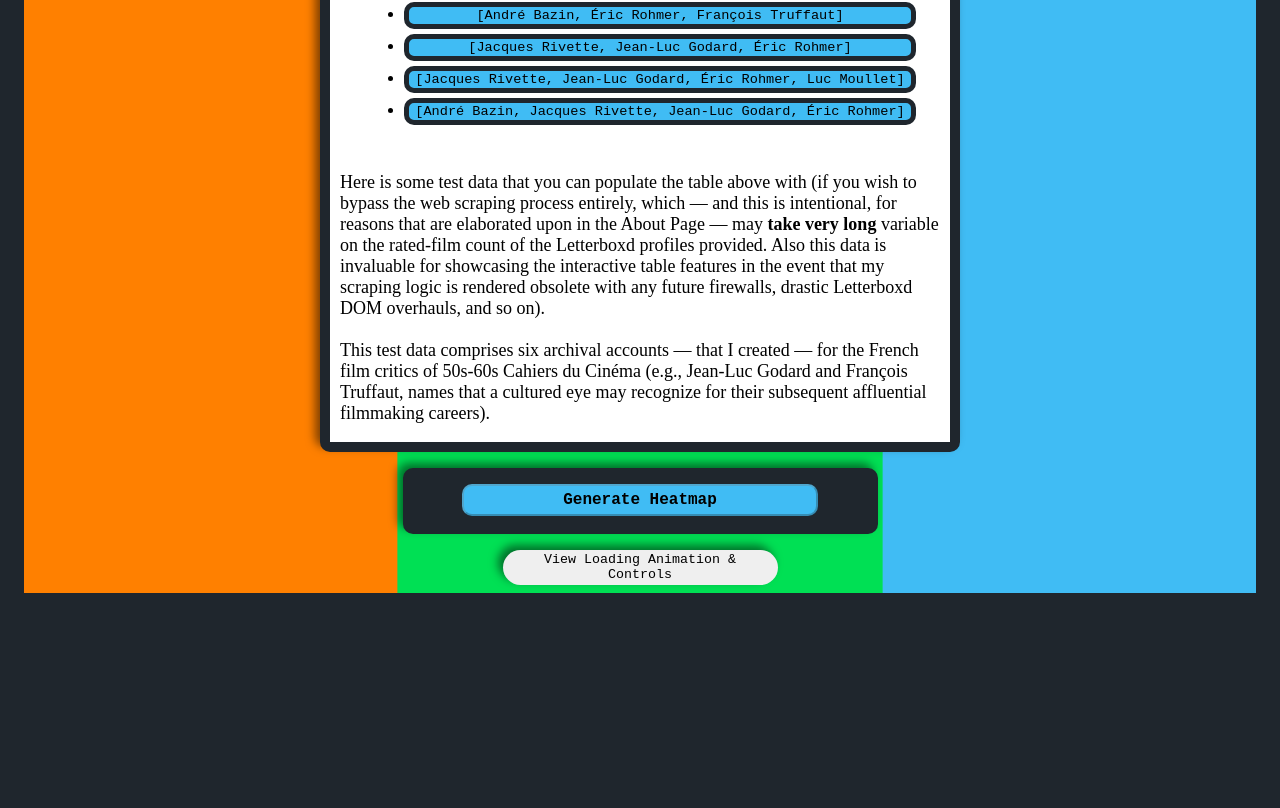
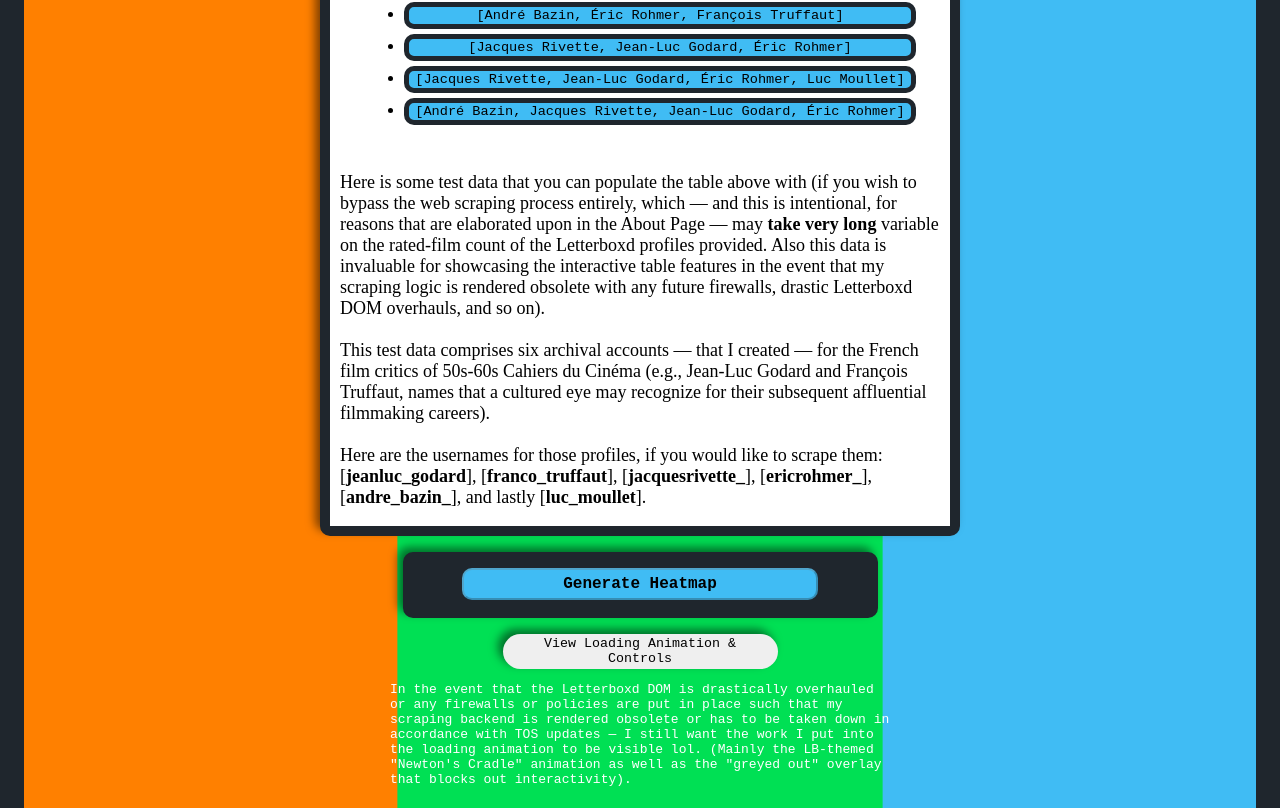
Before and after one commit to timan-z/Letterboxd-Taste-Comparator, a React (Vite) app in the folder frontend/: page /main in a window 1280 px wide. Shown: the part 800-1608 px from the top of the page. Before the commit the page ends 1393 px from the top, so only its background shows below. Built offline with nearby package versions, Linux system fonts and the light colour scheme.

Commit message:
some other tweaks. Finish Tuesday morning. Next project, for the love of god, limit myself to 1 week. I take too long on meaningless nonsense.

```diff
--- a/frontend/src/pages/AboutPage.tsx
+++ b/frontend/src/pages/AboutPage.tsx
@@ -41,7 +41,7 @@
                         <b>Breaking it down:</b><br/><ul>
                         <li>The <u>backend</u> was written in <b>Go (Golang)</b> with the assistance of <b>Colly</b> (Go framework for building web crawlers) for all related to data scraping.</li><br/>
                         <li>The <u>frontend</u> was written using <b>React</b> with <b>TypeScript</b> (another language I used this project as an excuse to familiarize with) by way of <b>Vite</b> with <b>standard CSS</b> for styling.</li></ul>
-                        For more a comprehensive breakdown of all the technologies used, feel free to visit my public GitHub repo.<br/><br/>
+                        For more a comprehensive breakdown of all the technologies used, visit my public GitHub repo.<br/><br/>
                         As of this moment, I am hosting my frontend on <b>Netlify</b> and my backend on <b>Railway</b> (although I intend to switch the latter to <b>Fly.io</b> at some point).
                     </p>
                 </div>
@@ -96,13 +96,13 @@
                         <b>https://letterboxd-mutual-ratings-scraper-production.up.railway.app/</b> {/* <--NOTE:+TO-DO:+DEBUG: When I switch to Fly.io, I must change this!!! */}
                     </p>
 
-                    <p style={{ fontSize: "18px" }}>
+                    <p>
                         If you are the Letterboxd team and observe any scraping traffic from this
                         domain or server that is abusive or misaligned with our ethics policy outlined above,
                         <b>please contact me immediately</b> via the email address listed below. I will temporarily
                         suspend the backend and investigate the issue.
                     </p>
-                    <p style={{ fontSize: "18px" }}>
+                    <p>
                         If scraping is observed from another IP, domain, or server using a similar User-Agent or logic,
                         please note that this code is open-source and may have been repurposed by third parties.
                         Regardless, I am happy to collaborate on mitigation efforts.
@@ -110,9 +110,7 @@
 
                 </div>
 
-
             </main>
-
 
         </div>
     )
--- a/frontend/src/pages/MainPage.tsx
+++ b/frontend/src/pages/MainPage.tsx
@@ -359,6 +359,9 @@
                         <br/><br/>
                         This test data comprises six archival accounts — that I created — for the French film critics of 50s-60s Cahiers du Cinéma
                         (e.g., Jean-Luc Godard and François Truffaut, names that a cultured eye may recognize for their subsequent affluential filmmaking careers).
+                        <br/><br/>
+                        Here are the usernames for those profiles, if you would like to scrape them:{" "}
+                        [<b>jeanluc_godard</b>], [<b>franco_truffaut</b>], [<b>jacquesrivette_</b>], [<b>ericrohmer_</b>], [<b>andre_bazin_</b>], and lastly [<b>luc_moullet</b>].
                     </p>
                 </div>
 
@@ -432,8 +435,13 @@
 
                 {/* Super last minute addition. In the event that my scraping logic is rendered obsolete from any future firewalls (changes to robots.txt),
                 drastic overhauls of the Letterboxd DOM, or so on, I want to keep the work I did for the loading animation still viewable: */}
-                <div>
+                <div style={{display:"flex", flexDirection:"column", alignItems:"center", width:"500px" }}>
                     <button onClick={()=>toggleLoadAnim()} style={{height:"35px", width:"275px", fontFamily:"monospace", cursor:"pointer", border:"none", borderRadius:"20px", boxShadow:"-5px -5px 10px 0px rgba(0, 0, 0, 0.5)"}}>View Loading Animation & Controls</button>
+                    <p style={{color:"white", fontFamily:"monospace"}}>
+                        In the event that the Letterboxd DOM is drastically overhauled or any firewalls or policies are put in place such that my scraping backend
+                        is rendered obsolete or has to be taken down in accordance with TOS updates — I still want the work I put into the loading animation to be visible lol.
+                        (Mainly the LB-themed "Newton's Cradle" animation as well as the "greyed out" overlay that blocks out interactivity).
+                    </p>
                 </div>
             </main>
 
--- a/frontend/src/styles/index.css
+++ b/frontend/src/styles/index.css
@@ -30,9 +30,6 @@
 }
 #mpWrapper {
   background-image: url('../assets/images/lb-colour-scheme.png');
-}
-#apWrapper {
-  background-color:#d1dad9;
 }
 .wrapper {
   display:grid;
@@ -327,6 +324,9 @@
 }
 
 /* Styling for AboutPage.tsx: */
+#apWrapper {
+  background-color:#d1dad9;
+}
 .aboutPageDiv {
   display:flex;
   flex-direction:column;
@@ -341,8 +341,7 @@
   padding-right:10px;
 }
 
-
-p.aboutPageDiv {
-  font-size:20px;
+.aboutPageDiv > p {
+  font-size:18px;
   font-family:monospace;
 }
```
